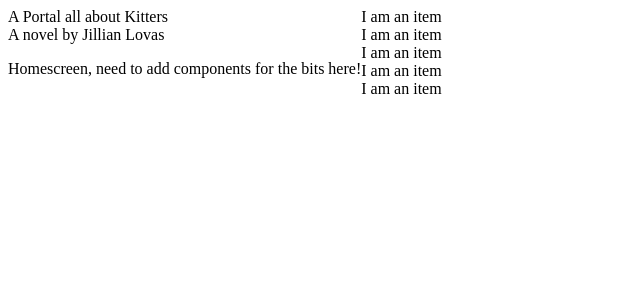
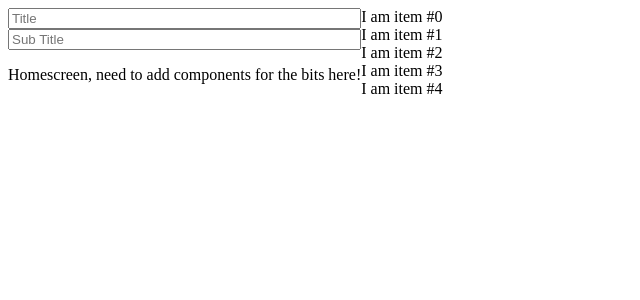
Before and after one commit to arcualberta/InterfaceExperiments, a Vue app in the folder PortalBuilderTest/portalbuilder/: page / in a window 1280 px wide. Shown: the top 300 px of the page, without its empty margins (0-640 px from the left). Built offline with nearby package versions, Linux system fonts and the light colour scheme.

Commit message:
added more binding to title, sub title, and items. created items model to act as temp data object until more sure of what we want

```diff
--- a/PortalBuilderTest/portalbuilder/src/App.vue
+++ b/PortalBuilderTest/portalbuilder/src/App.vue
@@ -3,7 +3,7 @@
         <Home/>
         <div class="layout-item-container">
             <div v-for="item in [0, 1, 2, 3, 4]">
-                <Item></Item>
+                <DragItem :idNum=item></DragItem>
             </div>
         </div>
 
@@ -13,12 +13,12 @@
 <script lang="ts">
     import { Component, Vue } from 'vue-property-decorator';
     import Home from './components/Home.vue';
-    import Item from './components/Item.vue';
+    import DragItem from './components/Item.vue';
 
     @Component({
         components: {
             Home,
-            Item
+            DragItem
         }
     })
     export default class App extends Vue { }
--- a/PortalBuilderTest/portalbuilder/src/components/Home.vue
+++ b/PortalBuilderTest/portalbuilder/src/components/Home.vue
@@ -1,7 +1,7 @@
 <template>
     <div class="home">
-        <div>{{ $store.getters.getTitle }}</div>
-        <div>{{ $store.getters.getSubTitle }}</div>
+        <input @input="updateTitle" placeholder="Title"></input>
+        <input @input="updateSubTitle" placeholder="Sub Title"></input>
         <p>Homescreen, need to add components for the bits here!</p>
     </div>
 </template>
@@ -13,9 +13,24 @@
     export default class Home extends Vue {
         //@Prop() private msg!: string;
 
+        //TODO change to a swtich statement for title and subtitle use later
+        updateTitle(event:any) {
+            this.$store.commit('updateTitle', event.target.value);
+        }
+
+        updateSubTitle(event: any) {
+            this.$store.commit('updateSubTitle', event.target.value);
+        }
+
     }
 </script>
 
 <!-- Add "scoped" attribute to limit CSS to this component only -->
-<style scoped>
+<style scoped lang="scss">
+
+    .home{
+        display:flex;
+        flex-direction:column;
+    }
+
 </style>
--- a/PortalBuilderTest/portalbuilder/src/components/Item.vue
+++ b/PortalBuilderTest/portalbuilder/src/components/Item.vue
@@ -1,6 +1,6 @@
 <template>
     <div class="item">
-        I am an item
+        I am item #{{idNum}}
     </div>
 </template>
 
@@ -8,7 +8,8 @@
     import { Component, Prop, Vue } from 'vue-property-decorator';
 
     @Component
-    export default class Home extends Vue {
+    export default class DragItem extends Vue {
+        @Prop() private idNum!: string;
         //load this stuff from the DB, passed in from parent
         name: string = "My item name";
         id: number = 0;
--- /dev/null
+++ b/PortalBuilderTest/portalbuilder/src/models/item.ts
@@ -0,0 +1,4 @@
+interface Item {
+    id: number;
+    type: string;
+}
--- a/PortalBuilderTest/portalbuilder/src/store/modules/home.module.ts
+++ b/PortalBuilderTest/portalbuilder/src/store/modules/home.module.ts
@@ -5,8 +5,8 @@ import { Module } from "vuex";
 const homeModule: Module<any, any> = {
 
     state: {
-        title: "A Portal all about Kitters",
-        subTitle: "A novel by Jillian Lovas",
+        title: null,
+        subTitle: null,
         portalItems: Array<any>() //create Item object for this based on DB
     },
 
```
